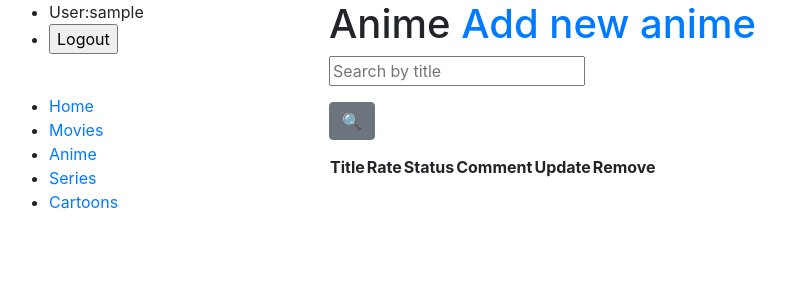
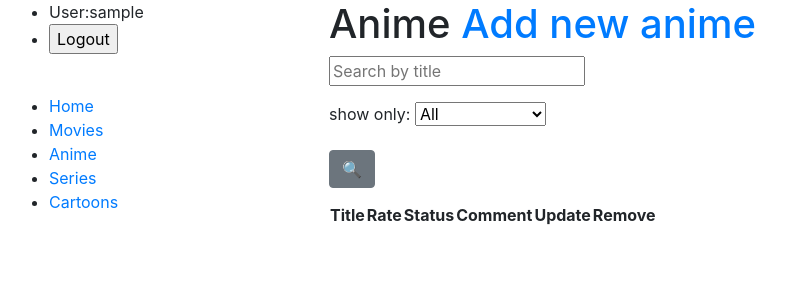
Before and after one commit to SuskyiVolodymyr/my-media-hub, a Django app: page /user_anime/ in a window 1280 px wide. Shown: the top 300 px of the page, without its empty margins (6-792 px from the left). Run offline with Django 5.2, Linux system fonts and the light colour scheme; the visitor is signed in with stand-in values (Sample User, id 1); data comes from the database, SQL or seed files in the repository; data that the repository does not hold is empty.

Commit message:
add columns seasons and episodes to anime list and status filter to anime

```diff
--- a/media/forms.py
+++ b/media/forms.py
@@ -35,6 +35,20 @@ class MediaSearchForm(forms.Form):
     )
 
 
+class StatusFilterForm(forms.Form):
+    show_only = forms.ChoiceField(
+        choices=(
+            ("", "All"),
+            ("1", "Watching"),
+            ("2", "Want to watch"),
+            ("3", "Dropped"),
+            ("4", "Finished"),
+        ),
+        required=False,
+        label="show only",
+    )
+
+
 class MediaFilterForm(forms.Form):
     genres = forms.ModelMultipleChoiceField(
         queryset=Genre.objects.all(),
--- a/media/views.py
+++ b/media/views.py
@@ -8,7 +8,7 @@ from django.urls import reverse_lazy
 from django.views import generic
 
 from media.forms import UserMovieDataForm, NewUserCreationForm, MediaSearchForm, MediaFilterForm, MovieOrderForm, \
-    AnimeOrderForm, UserAnimeDataForm
+    AnimeOrderForm, UserAnimeDataForm, StatusFilterForm
 from media.models import Movie, Anime, Series, Cartoon, User, UserMovieData, Genre, UserAnimeData
 
 
@@ -84,19 +84,29 @@ class UserAnimeListView(generic.ListView, LoginRequiredMixin):
     def get_context_data(self, *, object_list=None, **kwargs):
         context = super().get_context_data(**kwargs)
         title = self.request.GET.get("title", "")
+        show_only = self.request.GET.get("show_only", "")
         context["search_form"] = MediaSearchForm(
             initial={"title": title}
+        )
+        context["show_only_form"] = StatusFilterForm(
+            initial={"show_only": show_only}
         )
         return context
 
     def get_queryset(self):
         user = User.objects.get(id=self.request.user.id)
         queryset = UserAnimeData.objects.filter(user_id=user.id)
-        form = MediaSearchForm(self.request.GET)
-        if form.is_valid():
-            return queryset.filter(
-                anime__title__icontains=form.cleaned_data["title"]
+        search_form = MediaSearchForm(self.request.GET)
+        status_filter_form = StatusFilterForm(self.request.GET)
+        if search_form.is_valid():
+            queryset = queryset.filter(
+                anime__title__icontains=search_form.cleaned_data["title"]
             )
+        if status_filter_form.is_valid():
+            if status_filter_form.cleaned_data.get("show_only"):
+                queryset = queryset.filter(
+                    status=status_filter_form.cleaned_data.get("show_only")
+                )
         return queryset
 
 
--- a/templates/media/user_anime_list.html
+++ b/templates/media/user_anime_list.html
@@ -5,6 +5,7 @@
   </h1>
   <form method="get" action="">
     {{ search_form.as_p }}
+    {{ show_only_form.as_p }}
     <input type="submit" value="🔍" class="btn btn-secondary">
   </form>
   <table>
```
Also changed, not shown: templates/media/anime_list.html (+12 -0 lines).
